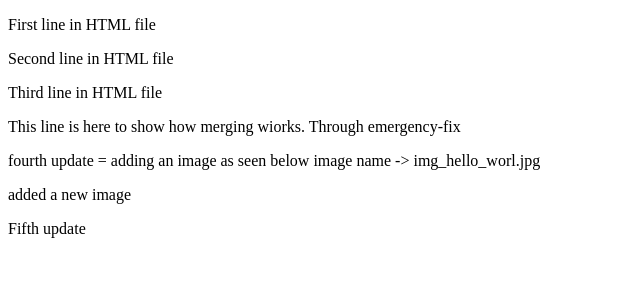
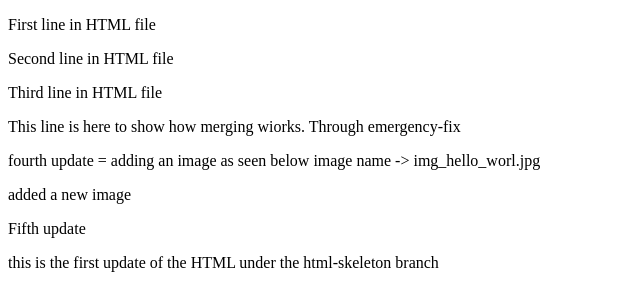
Before and after one commit to shem-opiyo/shem-opiyo.github.io, a plain HTML site: page index.html in a window 1280 px wide. Shown: the whole page, without its empty margins (0-640 px from the left). Drawn offline with Linux system fonts and the light colour scheme.

Commit message:
commited before checking out to html skeleton

```diff
--- a/index.html
+++ b/index.html
@@ -9,3 +9,4 @@
 </p>
 <p> added a new image</p>
 <p> Fifth update</p>
+<p> this is the first update of the HTML under the html-skeleton branch</p>
```
